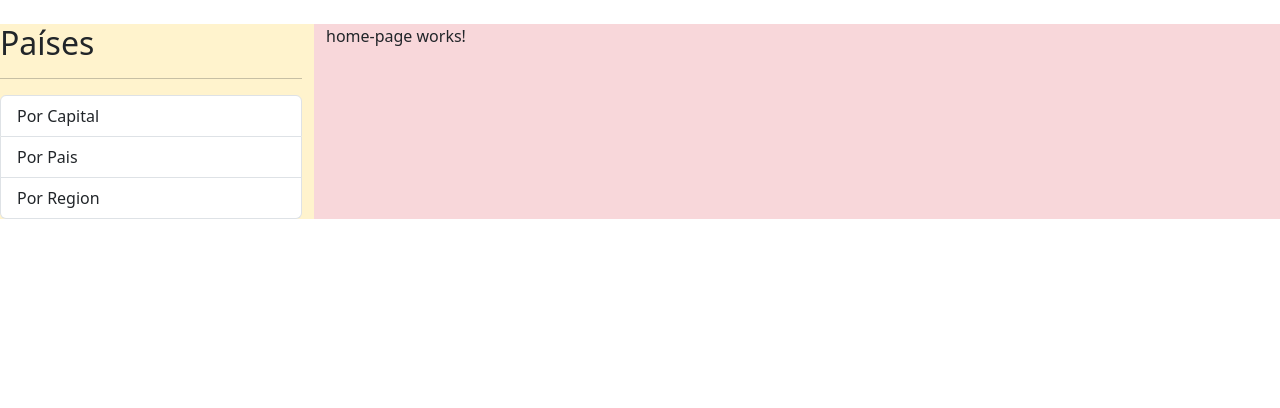
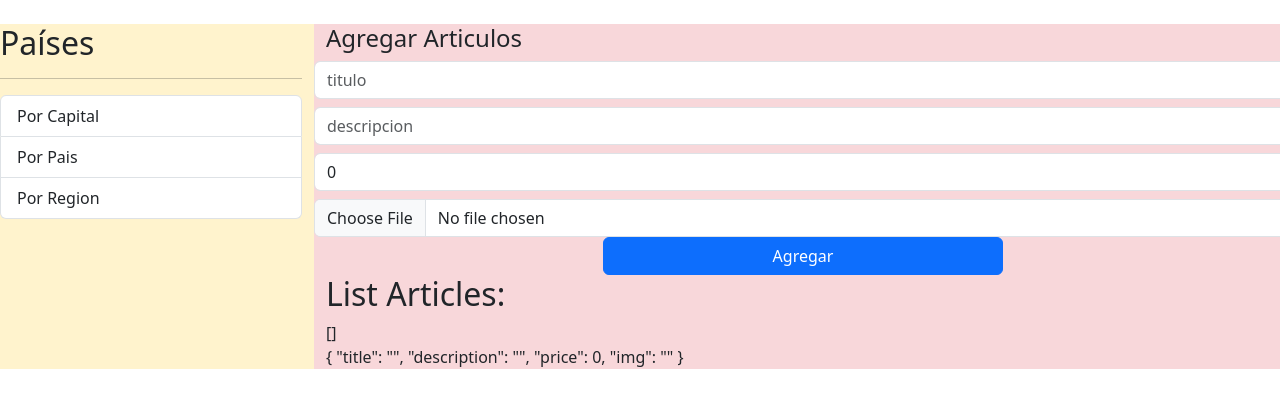
Before and after one commit to andersonNB/CountryProject, an Angular app: page / in a window 1280 px wide. Shown: the top 408 px of the page. Built offline with nearby package versions, Linux system fonts and the light colour scheme.

Commit message:
FEATURE: Comunicación entre HomeComponent y ListComponent

```diff
--- /dev/null
+++ b/src/app/shared/components/list-articles/list-articles.component.html
@@ -0,0 +1,5 @@
+
+<h2>List Articles:</h2>
+<div>
+    {{articlesListArticleComponent | json}}
+</div>
--- /dev/null
+++ b/src/app/shared/components/list-articles/list-articles.component.ts
@@ -0,0 +1,21 @@
+import { Component, Input, Output } from '@angular/core';
+import { Article } from '../../interface/article.interface';
+
+@Component({
+  selector: 'list-articles',
+  templateUrl: './list-articles.component.html',
+  styleUrl: './list-articles.component.css'
+})
+export class ListArticlesComponent {
+
+
+   @Input() public articlesListArticleComponent: Article[]=[]
+
+
+
+   public setListArticles(articles: Article[]){
+     this.articlesListArticleComponent = articles;
+
+   }
+
+}
--- /dev/null
+++ b/src/app/shared/interface/article.interface.ts
@@ -0,0 +1,6 @@
+export interface Article {
+    title?: string,
+    description: string,
+    price: number,
+    img: string
+}
--- a/src/app/shared/pages/home-page/home-page.component.html
+++ b/src/app/shared/pages/home-page/home-page.component.html
@@ -1 +1,38 @@
-<p>home-page works!</p>
+<h4>Agregar Articulos</h4>
+<form  class="row justify-content-center" (ngSubmit)="submitArticles()"  >
+    <input
+    [(ngModel)]="articles.title"
+    name="title"
+    class="form-control mb-2"
+     type="text"
+     placeholder="titulo">
+    <input
+    [(ngModel)]="articles.description"
+    class="form-control mb-2"
+    type="text"
+    placeholder="descripcion"
+    name="description"
+    >
+    <input
+    [(ngModel)]="articles.price"
+    class="form-control mb-2"
+    type="text"
+    placeholder="precio"
+    name="price"
+    >
+    <input
+    class="form-control"
+     type="file"
+     [(ngModel)]="articles.img"
+     (change)="onChangeImage($event)"
+     name="image"
+       >
+
+    <button class="btn btn-primary" type="submit"
+    style="width: 400px;"
+    >Agregar</button>
+</form>
+
+ <list-articles [articlesListArticleComponent]="listArticles"  (setListArticles)="submitArticles()" ></list-articles>
+
+{{ articles | json }}
--- a/src/app/shared/pages/home-page/home-page.component.ts
+++ b/src/app/shared/pages/home-page/home-page.component.ts
@@ -1,4 +1,5 @@
-import { Component } from '@angular/core';
+import { Component, EventEmitter, Input, Output } from '@angular/core';
+import { Article } from '../../interface/article.interface';
 
 @Component({
   selector: 'shared-home-page',
@@ -7,4 +8,26 @@ import { Component } from '@angular/core';
 })
 export class HomePageComponent {
 
+  @Input() public listArticles: Article[] = [];
+
+  @Output() public articleAdd: EventEmitter<Article[]> = new EventEmitter();
+
+  public articles: Article = {
+    title: '',
+    description: '',
+    price: 0,
+    img: ''
+  }
+
+
+  public submitArticles(){
+    console.log(this.articles);
+
+    this.articleAdd.emit(this.listArticles);
+  }
+
+  onChangeImage(event:any):void{
+    console.log(event)
+  }
+
 }
--- a/src/app/shared/shared.module.ts
+++ b/src/app/shared/shared.module.ts
@@ -6,6 +6,8 @@ import { AboutPageComponent } from './pages/about-page/about-page.component';
 import { SidebarComponent } from './components/sidebar/sidebar.component';
 import { ContactPageComponent } from './pages/contact-page/contact-page.component';
 import { SearchBoxComponent } from './components/search-box/search-box.component';
+import { FormsModule } from '@angular/forms';
+import { ListArticlesComponent } from './components/list-articles/list-articles.component';
 
 
 
@@ -16,10 +18,12 @@ import { SearchBoxComponent } from './components/search-box/search-box.component
     SidebarComponent,
     ContactPageComponent,
     SearchBoxComponent,
+    ListArticlesComponent,
   ],
   imports: [
     CommonModule,
-    RouterModule
+    RouterModule,
+    FormsModule
   ],
   exports:[
     AboutPageComponent,
```
Also changed, not shown: src/app/shared/components/list-articles/list-articles.component.css (added), 1 other file (tests, documents, lock files or other folders).
